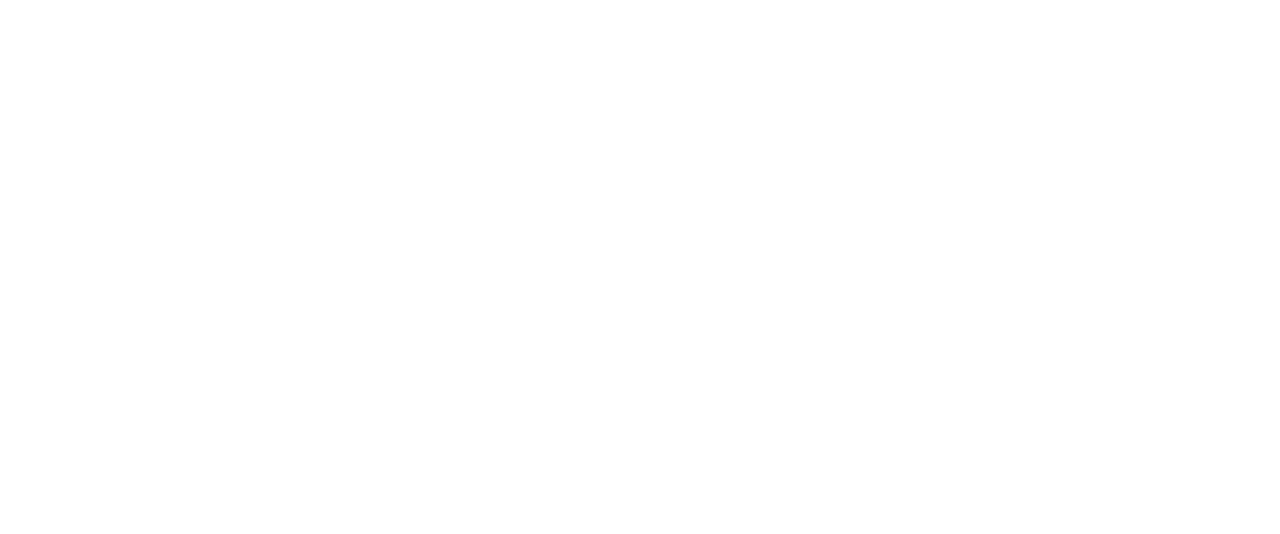
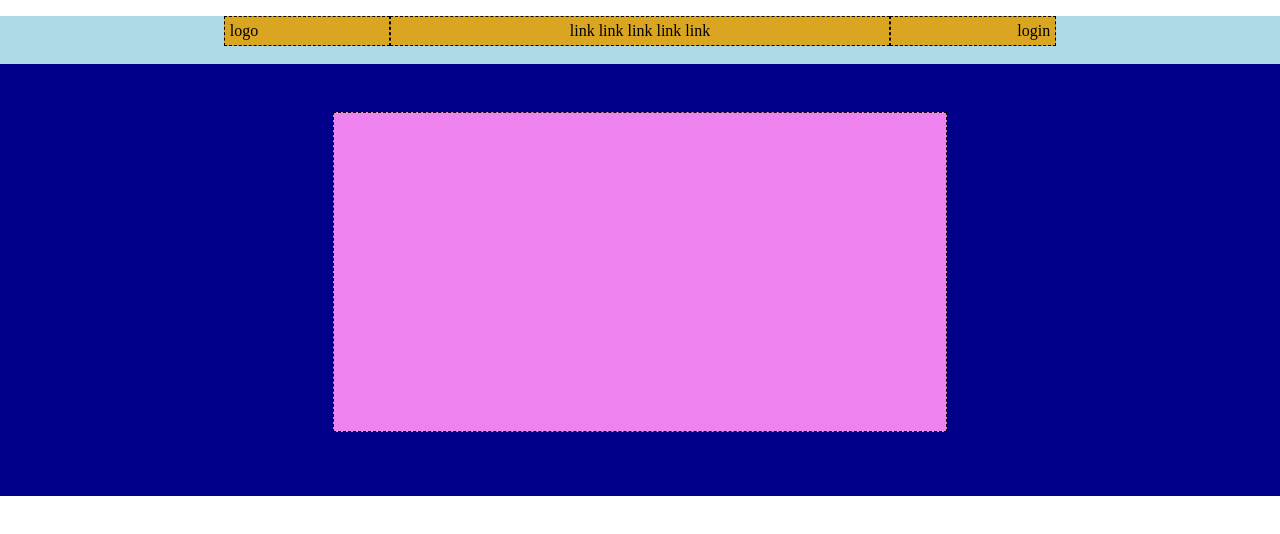
Before and after one commit to AndreaFumagalli4/htmlcss-struttura-discord, a plain HTML site: page index.html in a window 1280 px wide. Drawn offline with Linux system fonts and the light colour scheme.

Commit message:
add header structure

```diff
--- a/css/style.css
+++ b/css/style.css
@@ -4,3 +4,55 @@
     padding: 0;
     box-sizing: border-box;
 }
+
+header{
+    height: 30rem;
+    background-color: #00008b;
+}
+
+section.top{
+    background-color: #add8e6;
+    height: 10%;
+}
+
+.flex-container{
+    display: flex;
+    justify-content: center;
+    width: 65%;
+    margin: 1rem auto;
+}
+
+.flex-item{
+    background-color: #daa520;
+    border: 1px dashed black;
+    padding: .3rem;
+}
+
+#logo,
+#login{
+    flex-basis: 20%;
+}
+
+#link{
+    flex-basis: 60%;
+}
+
+div#link>ul{
+    text-align: center;
+}
+
+ul>li{
+    display: inline-block;
+}
+
+div#login{
+    text-align: end;
+}
+
+section.bottom{
+    background-color: #ee82ee;
+    border: 1px dashed black;
+    height: 20rem;
+    width: 48%;
+    margin: 3rem auto;
+}
--- a/index.html
+++ b/index.html
@@ -10,5 +10,55 @@
     </head>
     <body>
 
+        <header>
+            <!-- section top -->
+            <section class="top">
+
+                <div class="flex-container">
+
+                    <div id="logo" class="flex-item">
+                        logo
+                    </div>
+
+                    <div id="link"  class="flex-item">
+                        <ul>
+                            <li>
+                                link
+                            </li>
+                            <li>
+                                link
+                            </li>
+                            <li>
+                                link
+                            </li>
+                            <li>
+                                link
+                            </li>
+                            <li>
+                                link
+                            </li>
+                        </ul>
+                    </div>
+
+                    <div id="login"  class="flex-item">
+                        login
+                    </div>
+                </div>
+
+            </section>
+            <!-- section bottom -->
+            <section class="bottom">
+
+            </section>
+        </header>
+
+        <main>
+
+        </main>
+
+        <footer>
+
+        </footer>
+
     </body>
 </html>
```
